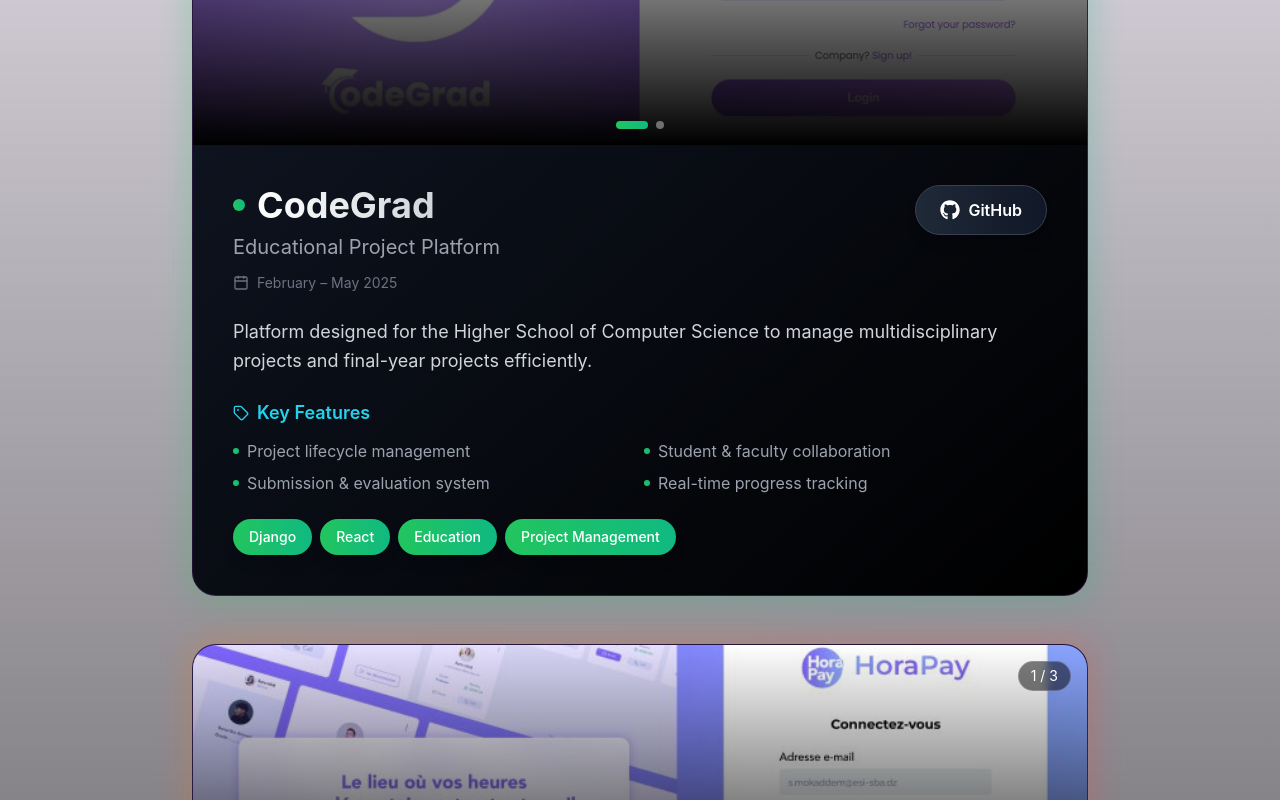
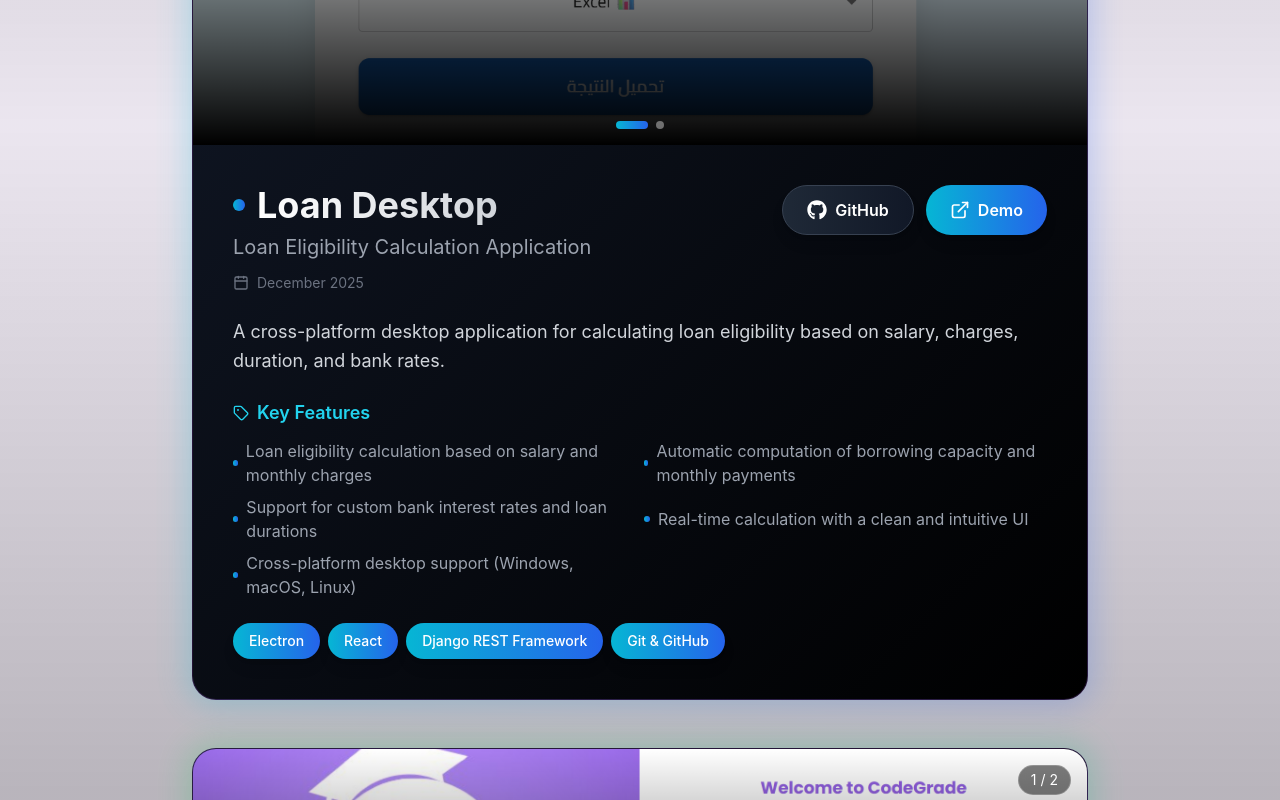
Before and after one commit to Oumaimadjemai/portfolio-v1, a React (Create React App) app: page / in a window 1280 px wide. Shown: the part 6040-6840 px from the top of the page. Built offline with nearby package versions, Linux system fonts and the light colour scheme; the HTML template or start-up script is replaced by a standard one.

Commit message:
all done

```diff
--- a/src/Components/Contact.jsx
+++ b/src/Components/Contact.jsx
@@ -56,9 +56,9 @@
     setStatus({ type: "", message: "" });
 
     // Get all credentials from .env
-    const SERVICE_ID = import.meta.env.VITE_EMAILJS_SERVICE_ID;
-    const PUBLIC_KEY = import.meta.env.VITE_EMAILJS_PUBLIC_KEY;
-    const TEMPLATE_ID = import.meta.env.VITE_EMAILJS_TEMPLATE_ID;
+   const SERVICE_ID = process.env.REACT_APP_EMAILJS_SERVICE_ID;
+const PUBLIC_KEY = process.env.REACT_APP_EMAILJS_PUBLIC_KEY;
+const TEMPLATE_ID = process.env.REACT_APP_EMAILJS_TEMPLATE_ID;
 
     const templateParams = {
       from_name: formData.name,
--- a/src/Components/Projects.jsx
+++ b/src/Components/Projects.jsx
@@ -15,7 +15,8 @@
 import consultation from "../assets/projects/horapay/consultation.jpg"
 import dash from "../assets/projects/assirem/dash.png"
 import hero from "../assets/projects/portfoliov1/hero.png"
-
+import dashboard_loan from "../assets/projects/loan/dashboard.png"
+import result from "../assets/projects/loan/result.png"
 export default function Projects() {
   const projects = [
     {
@@ -95,6 +96,25 @@
       ],
       github: "https://github.com/Oumaimadjemai/demo_back.git",
       demo: "",
+    },
+    {
+      title: "Loan Desktop",
+      subtitle: "Loan Eligibility Calculation Application",
+      period: "December 2025",
+      description:
+        "A cross-platform desktop application for calculating loan eligibility based on salary, charges, duration, and bank rates.",
+      tags: ["Electron", "React", "Django REST Framework", "Git & GitHub"],
+      github: "https://github.com/Oumaimadjemai/loan_front.git",
+      demo: "https://loan-front-aqno.onrender.com",
+      images: [dashboard_loan, result],
+      color: "from-cyan-500 to-blue-600",
+      highlights: [
+        "Loan eligibility calculation based on salary and monthly charges",
+        "Automatic computation of borrowing capacity and monthly payments",
+        "Support for custom bank interest rates and loan durations",
+        "Real-time calculation with a clean and intuitive UI",
+        "Cross-platform desktop support (Windows, macOS, Linux)",
+      ],
     },
     {
       title: "CodeGrad",
```
